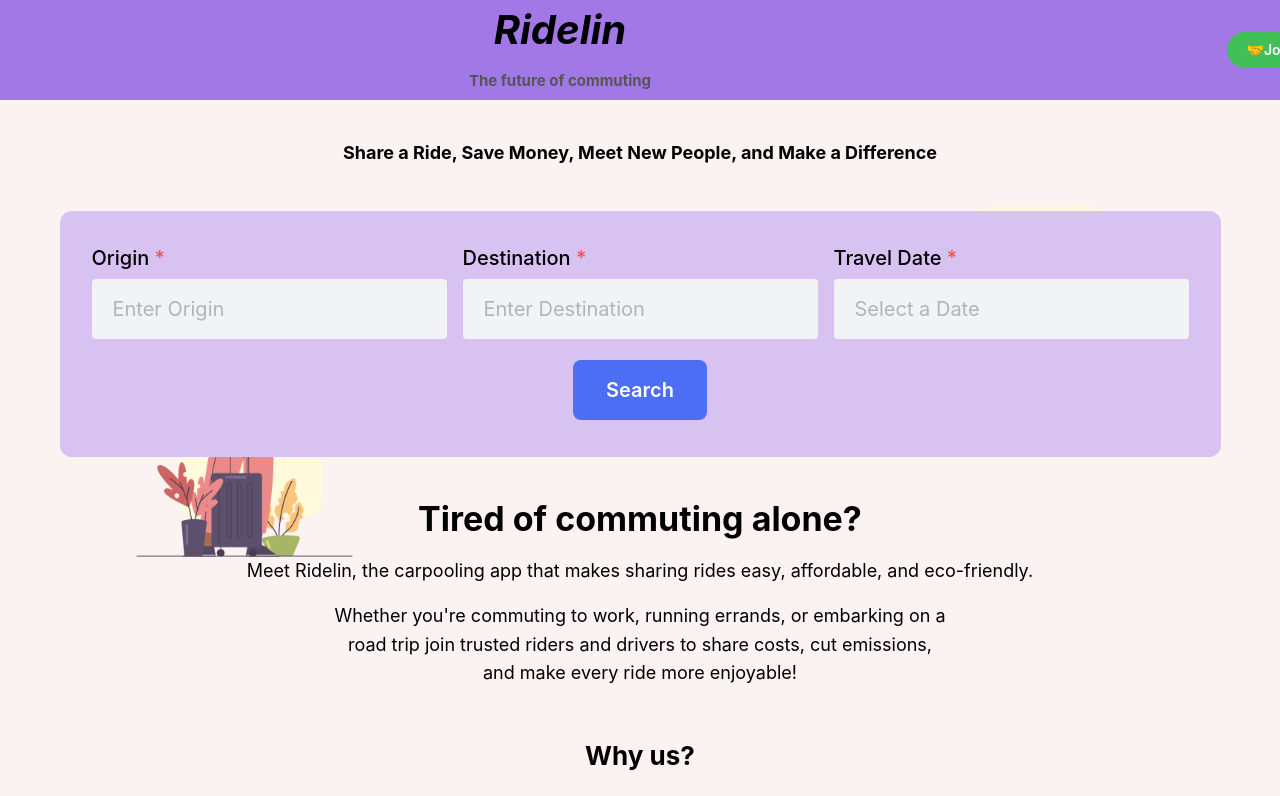
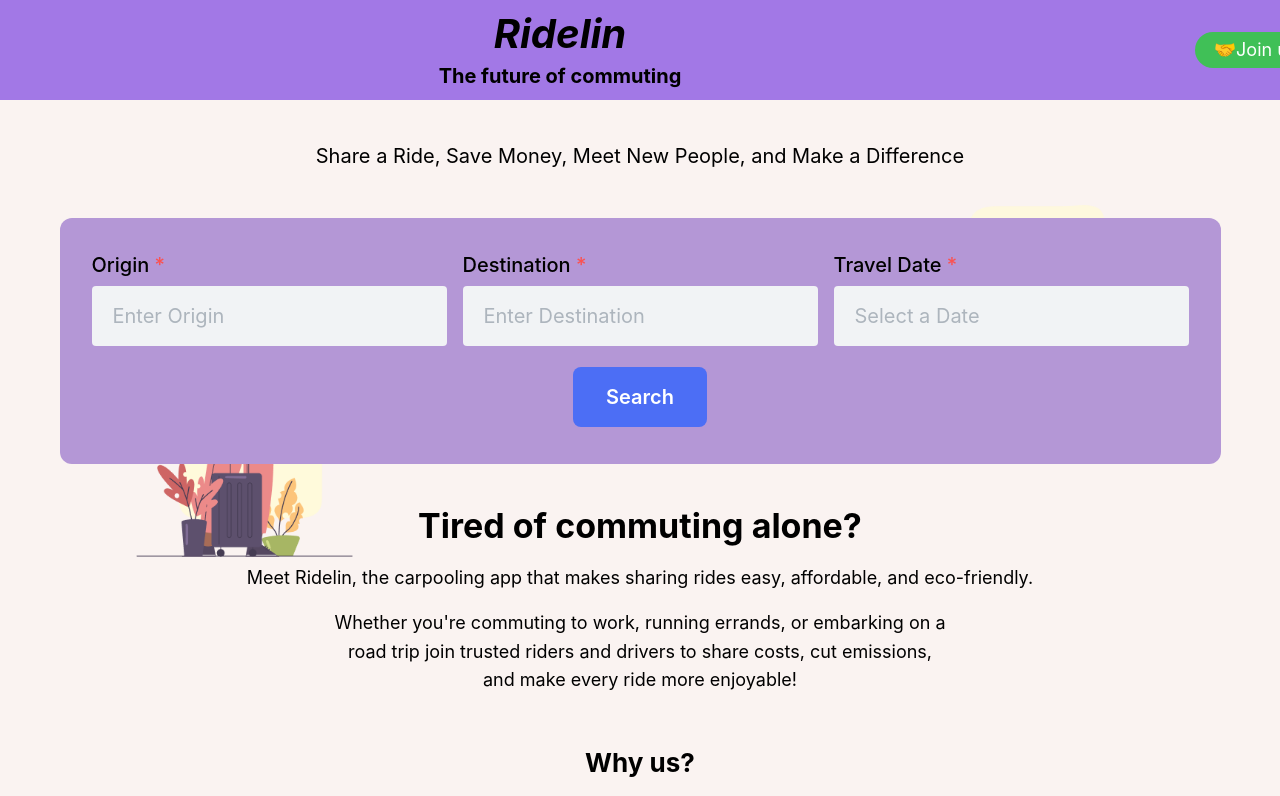
Before and after one commit to Tangy-Stackers/Ridelin-client, a React (Vite) app: page / in a window 1280 px wide. Shown: the top 796 px of the page. Built offline with nearby package versions, Linux system fonts and the light colour scheme.

Commit message:
Update title

```diff
--- a/src/components/Navbar.jsx
+++ b/src/components/Navbar.jsx
@@ -1,7 +1,7 @@
 import { useContext } from "react";
 import { AuthContext } from "../context/auth.context";
 import { Link } from "react-router-dom";
-import { Button, Flex,Container,Title } from "@mantine/core";
+import { Text, Button, Flex,Container,Title } from "@mantine/core";
 import "../assets/App.css";
 
 
@@ -34,7 +34,7 @@ function Navbar() {
                                                 <strong><i>
                                                  Ridelin
                                                  </i> </strong>
-                                                 <p size={40} c={"#000000"}> <b>The future of commuting</b></p>
+                                                  <Title order={4}><Text fw={700} size="xl">The future of commuting</Text></Title>
                                             </Title>
                                         </Container>
 
@@ -55,10 +55,10 @@ function Navbar() {
                             ) : (
                                 <>
                                     <Link to="/signup">
-                                        <Button variant="filled" color="green" radius="xl">🤝Join us!</Button>
+                                        <Button variant="filled" color="green" radius="xl"><Text size="lg">🤝Join us!</Text></Button>
                                     </Link>
                                     <Link to="/login">
-                                        <Button variant="filled" color="green" radius="xl">👤Login</Button>
+                                        <Button variant="filled" color="green" radius="xl"><Text size="lg">👤Login</Text></Button>
                                     </Link>
                                 </>
                             )}
--- a/src/components/SearchRide.jsx
+++ b/src/components/SearchRide.jsx
@@ -59,7 +59,7 @@ function SearchRide({ originValue, destinationValue, dateValue, navigateCallback
 
         <>
             <Stack align="center" spacing="lg" p="xl"
-                style={{ backgroundColor: '#d8c2f2', borderRadius: '12px' }}>
+                style={{ backgroundColor: '#b497d6', borderRadius: '12px' }}>
                 <Group grow align="flex-end">
                     <TextInput
                         variant="filled"
--- a/src/pages/Homepage.jsx
+++ b/src/pages/Homepage.jsx
@@ -18,7 +18,7 @@ function HomePage() {
     <Container size="xl" py={40} >
       <Center>
         <Title order={4} align="center">
-          Share a Ride, Save Money, Meet New People, and Make a Difference
+         <Text size="xl">Share a Ride, Save Money, Meet New People, and Make a Difference</Text>
         </Title>
       </Center>
       <br />
```
